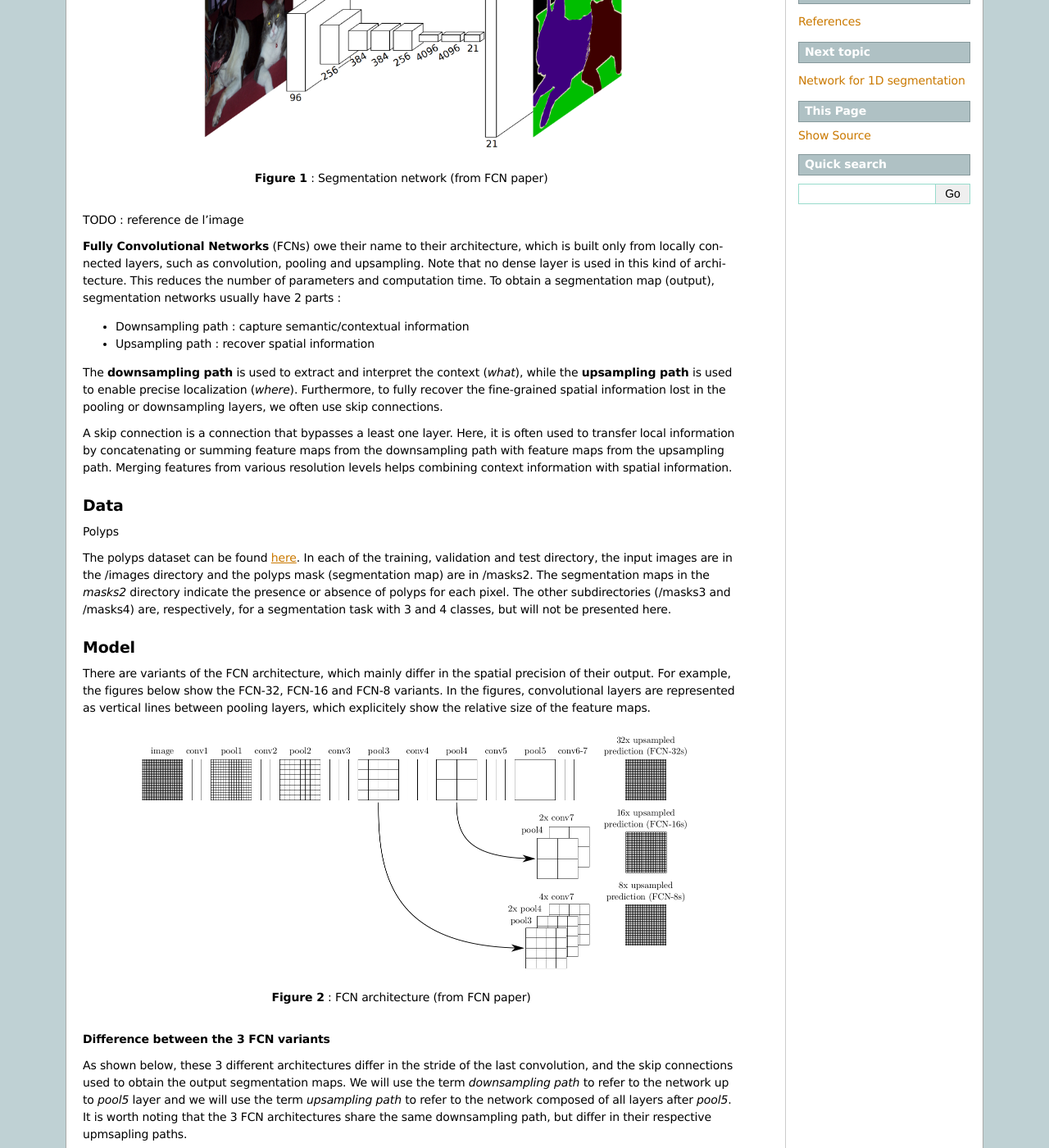
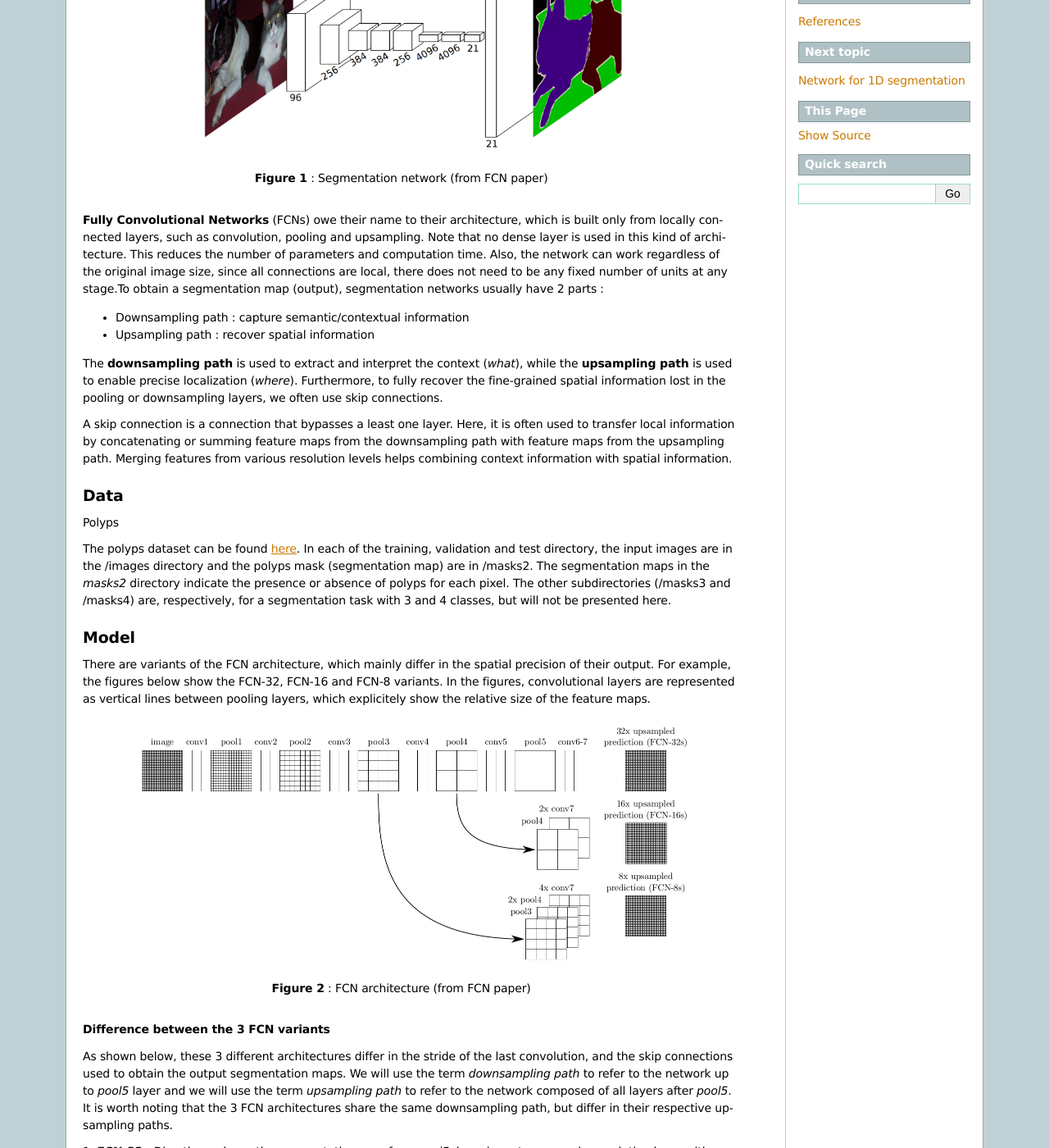
Before and after one commit to lisa-lab/DeepLearningTutorials, a Sphinx documentation site: the page built from doc/fcn_2D_segm.txt, in a window 1280 px wide and 1400 px high, scrolled down 320 px. Shown: the whole window at 82% size. Built offline with Sphinx 7.4.7, drawn with Linux system fonts in a browser that asks for light colours; formulas are drawn with MathJax 3; some of the changed text lies outside the part shown.

Commit message:
Feedback comments from PascalLamblin
- Except upsampling path (convo 6, 7)

```diff
--- a/doc/fcn_2D_segm.txt
+++ b/doc/fcn_2D_segm.txt
@@ -18,12 +18,12 @@ not only *what* is in the input, but also *where*.
 
     **Figure 1** : Segmentation network (from FCN paper)
 
-TODO : reference de l'image
-
 **Fully Convolutional Networks** (FCNs) owe their name to their architecture, which is
 built only from locally connected layers, such as convolution, pooling and upsampling.
 Note that no dense layer is used in this kind of architecture. This reduces the number
-of parameters and computation time. To obtain a segmentation map (output), segmentation
+of parameters and computation time. Also, the network can work regardless of the original
+image size, since all connections are local, there does not need to be any fixed number
+of units at any stage.To obtain a segmentation map (output), segmentation
 networks usually have 2 parts :
 
 *  Downsampling path : capture semantic/contextual information
@@ -75,7 +75,7 @@ and the skip connections used to obtain the output segmentation maps. We will us
 *downsampling path* to refer to the network up to *pool5* layer and we will use the term
 *upsampling path* to refer to the network composed of all layers after *pool5*. It is worth
 noting that the 3 FCN architectures share the same downsampling path, but differ in their
-respective upmsapling paths.
+respective upsampling paths.
 
 
 1. **FCN-32** : Directly produces the segmentation map from *pool5*, by using a
@@ -153,8 +153,6 @@ least 0.5.
     **Figure 5** : Jaccard visualisation (from this `website <http://www.pyimagesearch.com/2016/11/07/intersection-over-union-iou-for-object-detection/>`__)
 
 
-TODO: reference image from this `website <http://www.pyimagesearch.com/2016/11/07/intersection-over-union-iou-for-object-detection/>`__
-
 Code - Citations - Contact
 ++++++++++++++++++++++++++
 
```
